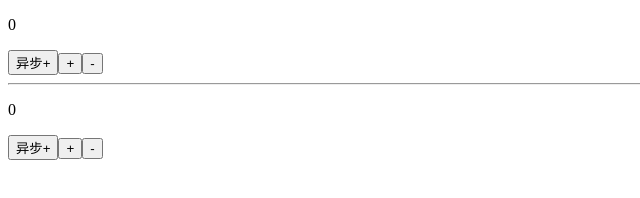
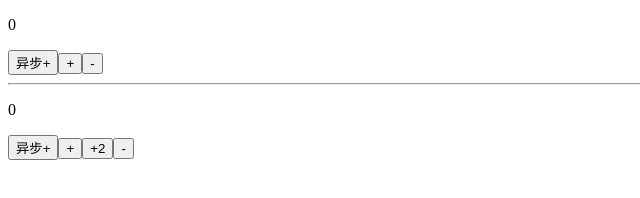
Before and after one commit to kitety/Actual_Combat_Demos, a React app in the folder 15redux-demo/: page / in a window 1280 px wide. Shown: the full height of the page, 0-640 px from the left. Built offline with nearby package versions, Linux system fonts and the light colour scheme.

Commit message:
feat: combineReducer

```diff
--- a/15redux-demo/src/App.js
+++ b/15redux-demo/src/App.js
@@ -1,5 +1,5 @@
 import React from 'react'
-import { applyMiddleware, createStore } from './redux'
+import { applyMiddleware, createStore, combineReducer } from './redux'
 import thunk from 'redux-thunk'
 import logger from 'redux-logger'
 import { Provider } from './react-redux'
@@ -37,7 +37,7 @@ function reducer (state = 0, action) {
       break;
   }
 }
-const store = createStore(reducer, 1, applyMiddleware(mythunk, mylogger))
+const store = createStore(combineReducer({ 'count': reducer }), applyMiddleware(mythunk, mylogger))
 const App = () => {
   const [state, update] = React.useState(0)
   const forceUpdate = () => {
@@ -60,9 +60,10 @@ const App = () => {
   function desc () {
     store.dispatch({ type: 'DESC' })
   }
+  console.log('store.getState(): ', store.getState());
   return (
     <Provider store={store}>
-      <p>{store.getState()}</p>
+      <p>{(store.getState()).count}</p>
       <button onClick={asyncAdd}>异步+</button>
       <button onClick={add}>+</button>
       <button onClick={desc}>-</button>
--- a/15redux-demo/src/Child.js
+++ b/15redux-demo/src/Child.js
@@ -8,9 +8,12 @@ class Child extends Component {
     return (
       <div>
         <hr />
-        <p>{this.props.state}</p>
+        <p>{this.props.state.count}</p>
         <button >异步+</button>
         <button onClick={this.props.add}>+</button>
+        <button onClick={() => {
+          this.props.dispatch({ type: 'ADD' })
+        }}>+2</button>
         <button onClick={this.props.desc}>-</button>
       </div>
     )
@@ -25,7 +28,9 @@ function mapStateToProps (state, ownProps) {
 const mapDispatchToProps = dispatch => {
   return {
     // dispatching plain actions
-    add: () => dispatch({ type: 'ADD' }),
+    add: () => {
+      return dispatch({ type: 'ADD' })
+    },
     desc: () => dispatch({ type: 'DESC' }),
     reset: () => dispatch({ type: 'sarsfe' })
   }
--- a/15redux-demo/src/react-redux/index.js
+++ b/15redux-demo/src/react-redux/index.js
@@ -24,7 +24,7 @@ export const connect = (mapStateToProps = () => { }, mapDispatchToProps = {}, me
             const dispatch = s.dispatch
             const stateProps = mapStateToProps(store, this.props)
             let disPatchProps
-            if (typeof disPatchProps === 'function') {
+            if (typeof mapDispatchToProps === 'function') {
               disPatchProps = mapDispatchToProps(dispatch, this.props)
             } else {
               disPatchProps = mapDispatchToProps
--- a/15redux-demo/src/redux/index.js
+++ b/15redux-demo/src/redux/index.js
@@ -62,3 +62,32 @@ export function applyMiddleware (...middleware) {
     return { ...store, dispatch }
   }
 }
+
+export function combineReducer (reducers) {
+  // 第一个只是先过滤一遍 把非function的reducer过滤掉
+  const reducerKeys = Object.keys(reducers)
+  const finalReducers = {}
+  reducerKeys.forEach((key) => {
+    if (typeof reducers[key] === 'function') {
+      finalReducers[key] = reducers[key]
+    }
+  })
+  const finalReducersKeys = Object.keys(finalReducers)
+  // 第二步比较重要 就是将所有reducer合在一起
+  // 根据key调用每个reducer，将他们的值合并在一起
+  let hasChange = false;
+  const nextState = {};
+  return function combine (state = {}, action) {
+    finalReducersKeys.forEach((key) => {
+      // 第一步先获取目前的state[key]，所以说传入reducer的key === store的key
+      const previousValue = state[key];
+      // 就用reducer[key]来处理，得到下一个状态
+      const nextValue = reducers[key](previousValue, action);
+      // 根据key更新store的值
+      nextState[key] = nextValue;
+      hasChange = hasChange || previousValue !== nextValue
+    })
+    // 如果整个循环都没有被更新过，返回state
+    return hasChange ? nextState : state;
+  }
+}
```
Also changed, not shown: 1 other file.
